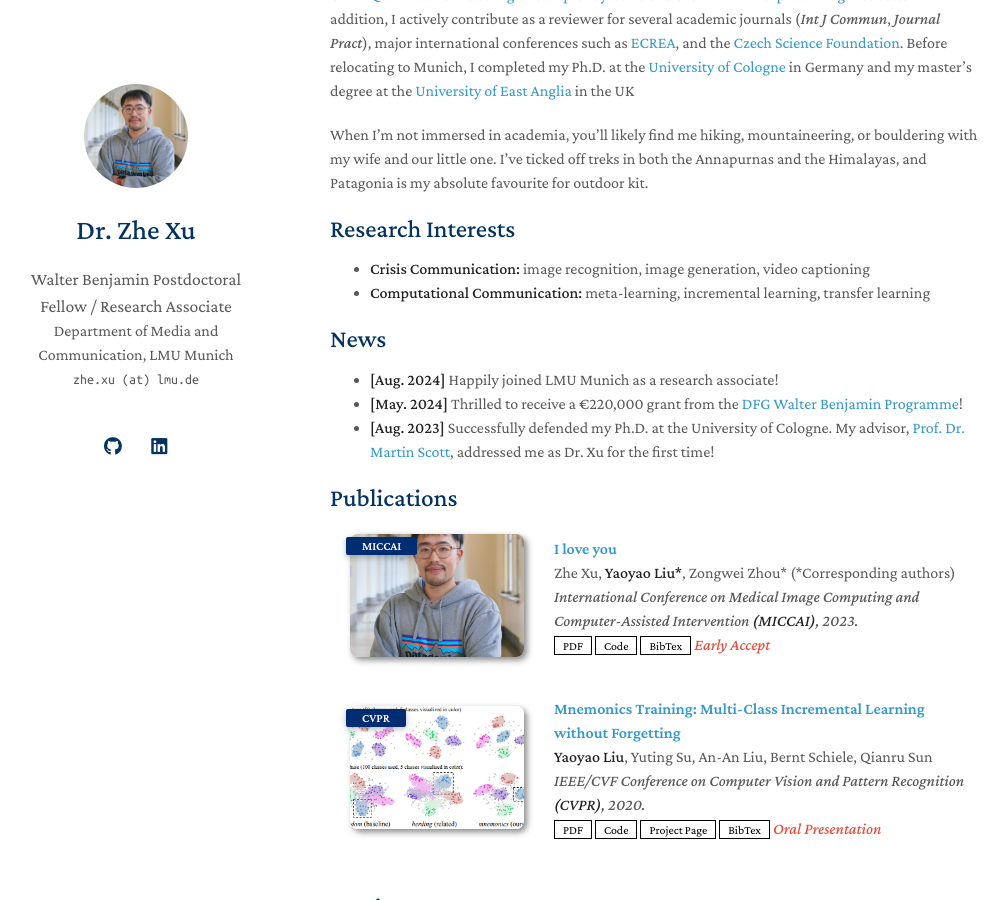
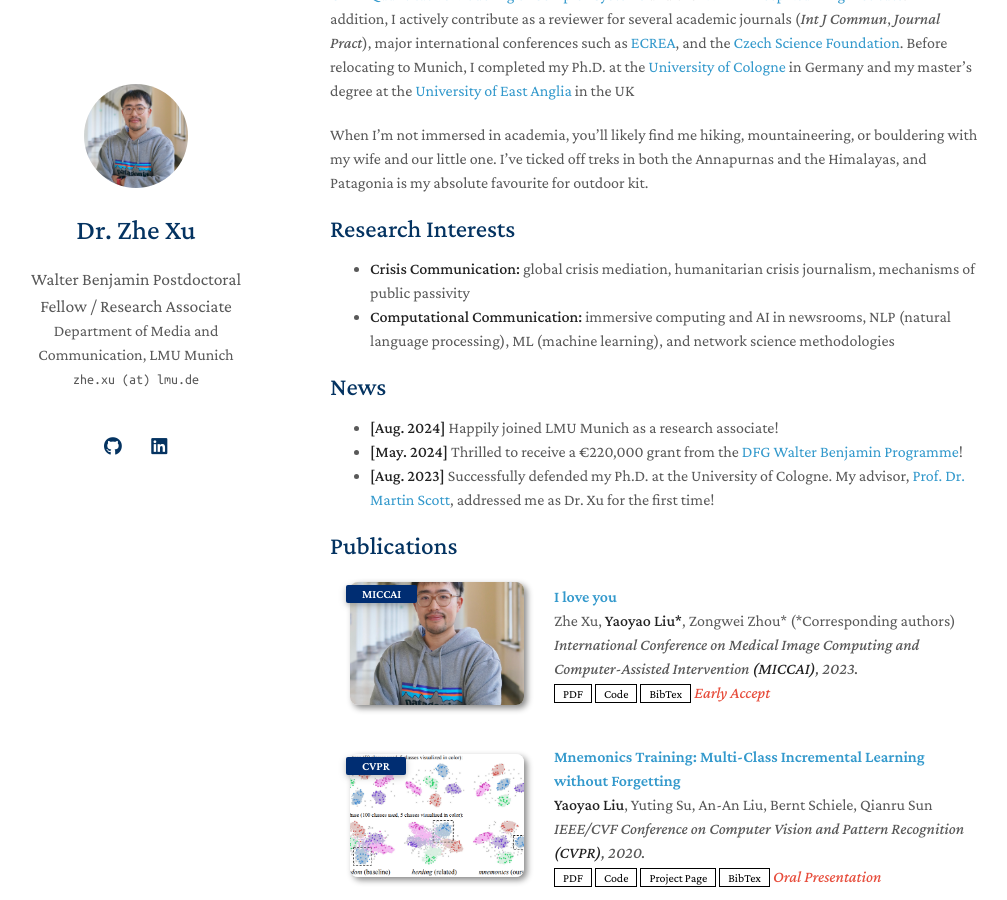
Before and after one commit to zhexuphd/home, a Jekyll site: the page built from index.md, in a window 1280 px wide and 900 px high, scrolled down 666 px. Shown: the whole window, without its empty margins (140-1147 px from the left). Built offline with Jekyll 4.4.1, drawn with Linux system fonts in a browser that asks for light colours; a style sheet for code colours, icons or effects is not loaded; our own code applies the rules of GitHub Pages for plain Markdown files.

Commit message:
Update index.md

```diff
--- a/index.md
+++ b/index.md
@@ -16,8 +16,8 @@ When I’m not immersed in academia, you’ll likely find me hiking, mountaineer
 
 ## Research Interests
 
-- **Crisis Communication:** image recognition, image generation, video captioning
-- **Computational Communication:** meta-learning, incremental learning, transfer learning
+- **Crisis Communication:** global crisis mediation, humanitarian crisis journalism, mechanisms of public passivity
+- **Computational Communication:** immersive computing and AI in newsrooms, NLP (natural language processing), ML (machine learning), and network science methodologies
 
 ## News
 
```
